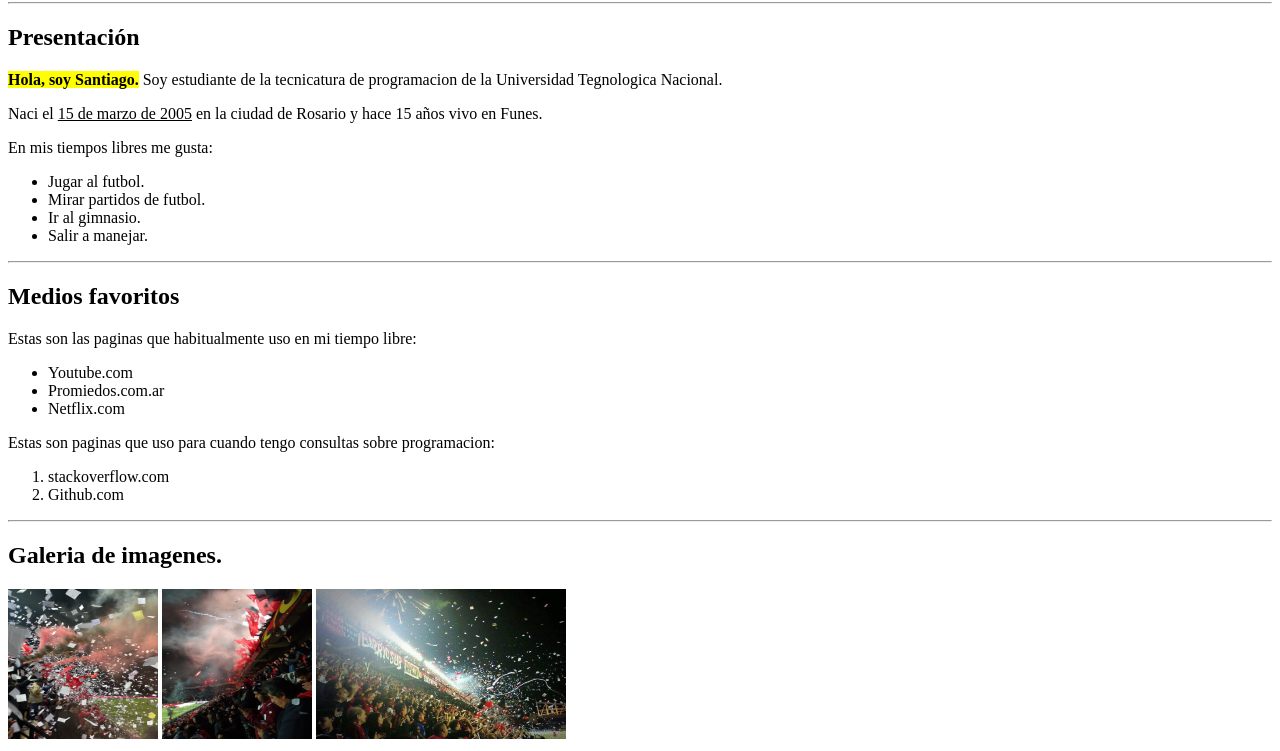
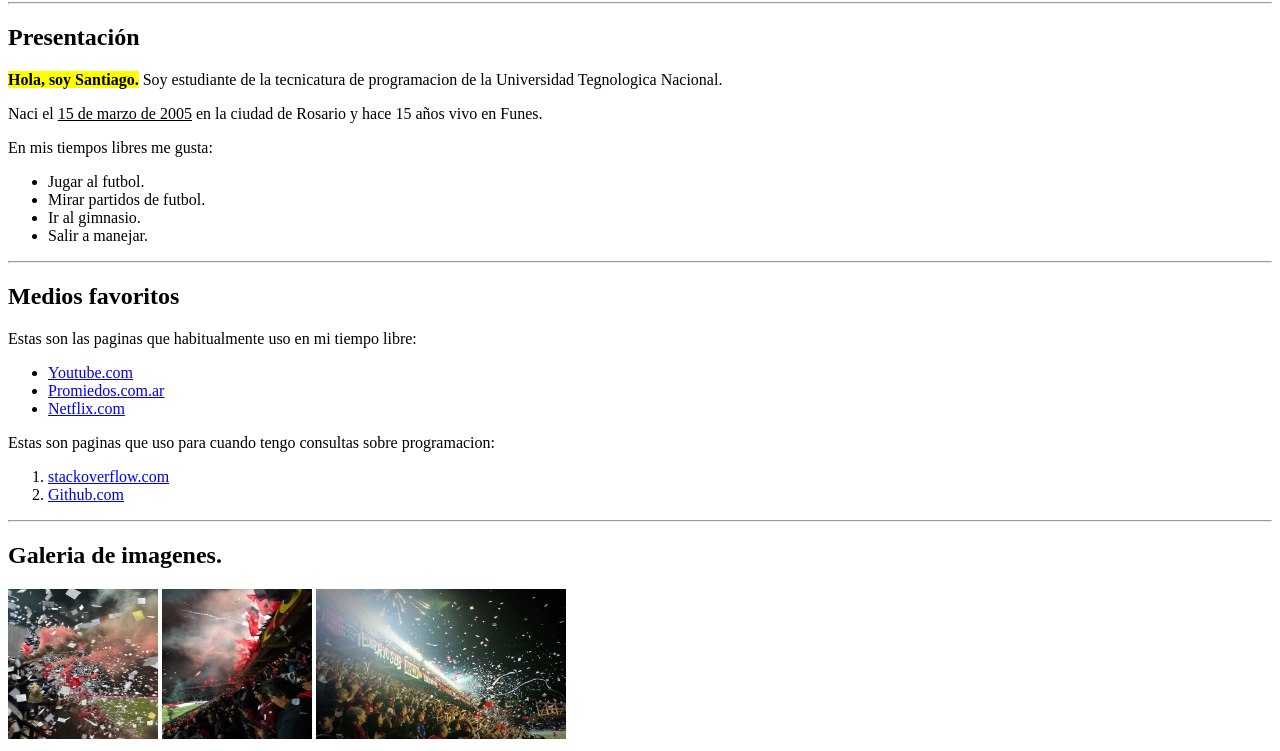
Before and after one commit to SantiagoHaquin/utn-labcomII-practices, a plain HTML site: page U02P01/index.html in a window 1280 px wide. Shown: the part 64-815 px from the top of the page. Drawn offline with Linux system fonts and the light colour scheme.

Commit message:
Primera Practica

```diff
--- a/U02P01/index.html
+++ b/U02P01/index.html
@@ -33,15 +33,15 @@
     <p>Estas son las paginas que habitualmente uso en mi tiempo libre:</p>
 
     <ul>
-    <li><a href="https://www.youtube.com"></a>Youtube.com</li>
-    <li><a href="https://www.promiedos.com.ar"></a>Promiedos.com.ar</li>
-    <li><a href="https://www.netflix.com"></a>Netflix.com</li>
+    <li><a href="https://www.youtube.com">Youtube.com</a></li>
+    <li><a href="https://www.promiedos.com.ar">Promiedos.com.ar</a></li>
+    <li><a href="https://www.netflix.com">Netflix.com</a></li>
     </ul>
 
     <p>Estas son paginas que uso para cuando tengo consultas sobre programacion:</p>
     <ol>
-        <li><a href="https://es.stackoverflow.com"></a>stackoverflow.com</li>
-        <li><a href="https://github.com"></a>Github.com</li>
+        <li><a href="https://es.stackoverflow.com">stackoverflow.com</a></li>
+        <li><a href="https://github.com">Github.com</a></li>
 
     </ol>
     <hr>
```
